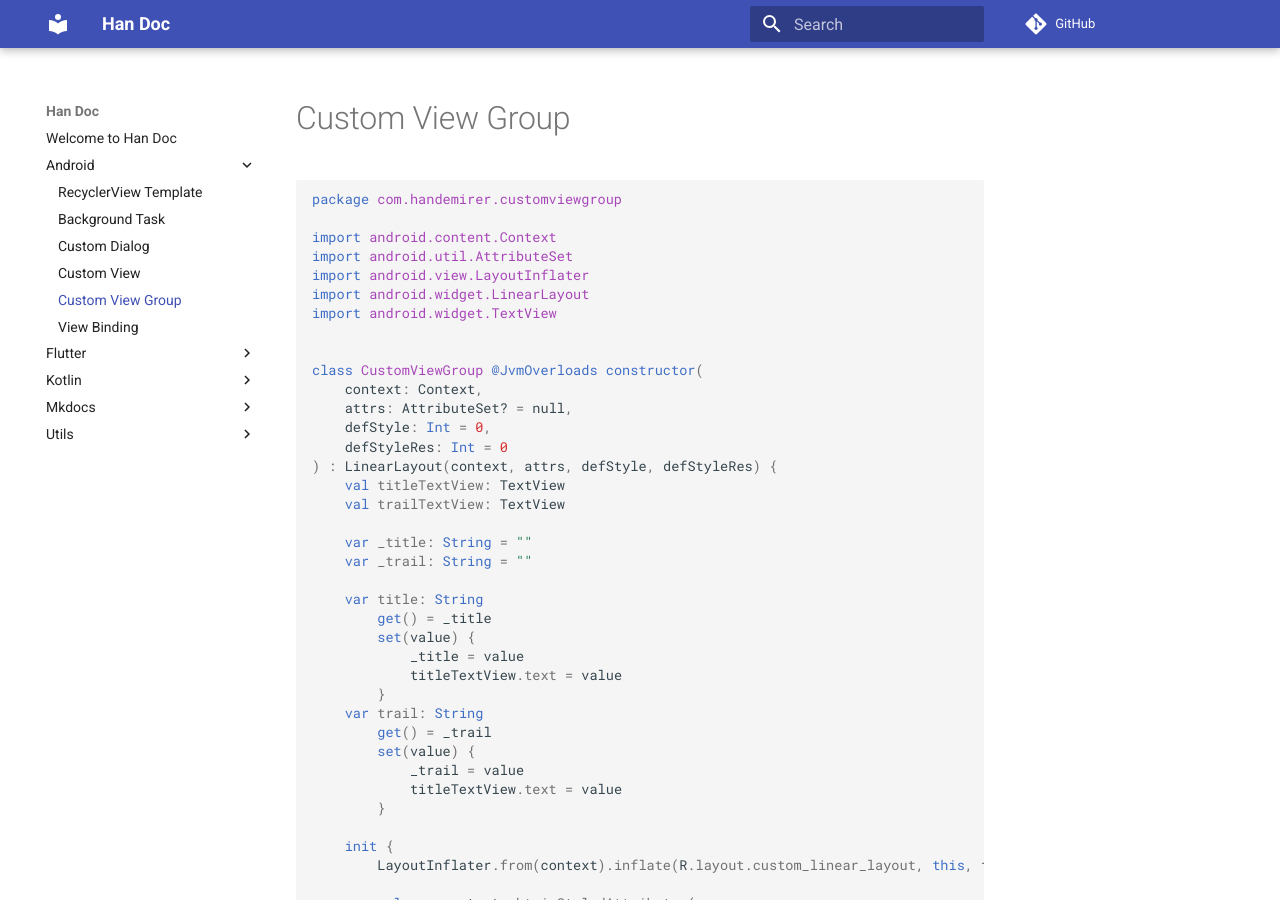
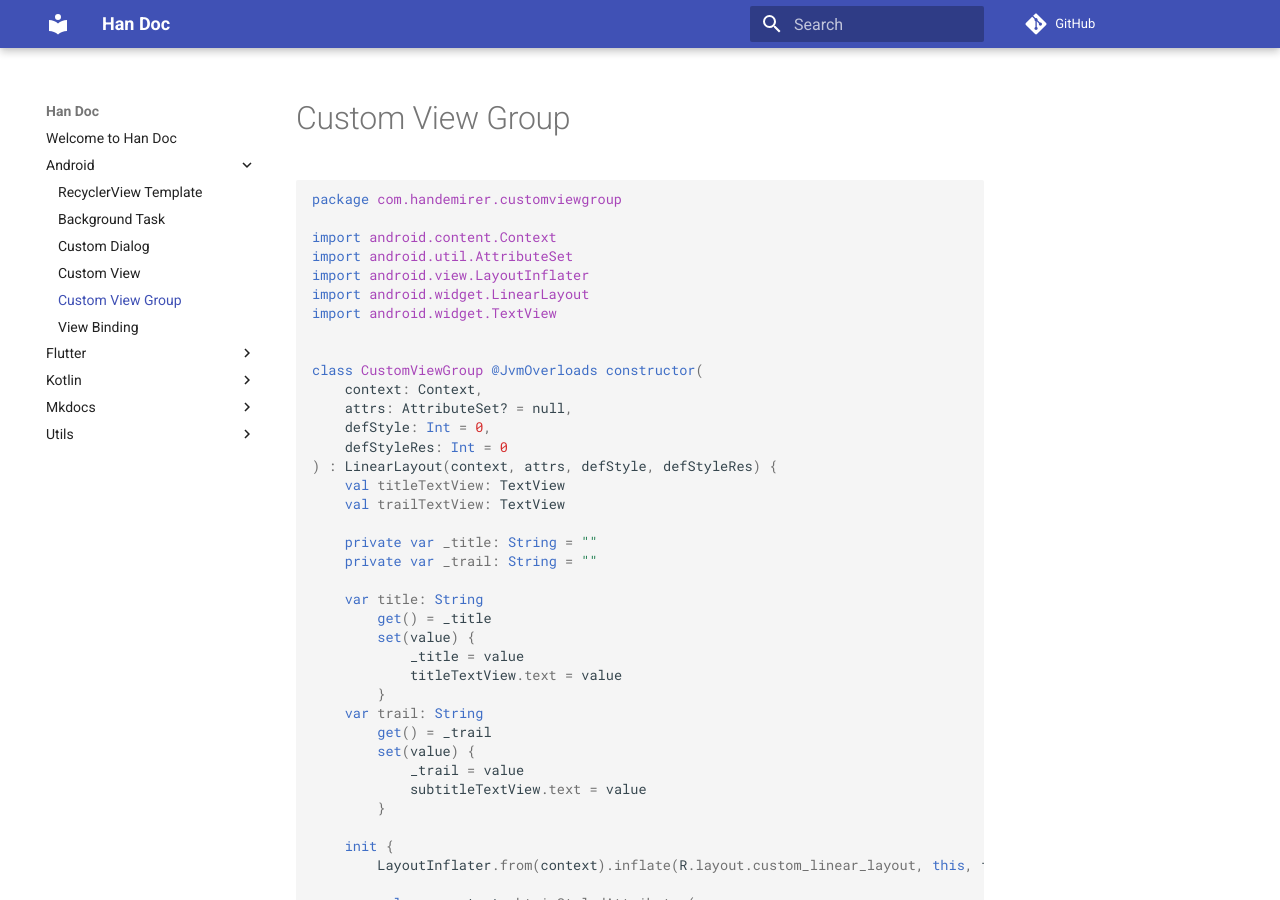
Before and after one commit to handemirer/handoc, an MkDocs documentation site: the page built from docs/Android/custom_view_group.md, in a window 1280 px wide and 900 px high. Built offline with MkDocs 1.6.1 and Material for MkDocs 9.7.7, drawn with Linux system fonts in a browser that asks for light colours; comment, search, counter and statistics services are not loaded.

Commit message:
Update custom_view_group.md

```diff
--- a/docs/Android/custom_view_group.md
+++ b/docs/Android/custom_view_group.md
@@ -19,8 +19,8 @@ class CustomViewGroup @JvmOverloads constructor(
     val titleTextView: TextView
     val trailTextView: TextView
 
-    var _title: String = ""
-    var _trail: String = ""
+    private var _title: String = ""
+    private var _trail: String = ""
 
     var title: String
         get() = _title
@@ -32,7 +32,7 @@ class CustomViewGroup @JvmOverloads constructor(
         get() = _trail
         set(value) {
             _trail = value
-            titleTextView.text = value
+            subtitleTextView.text = value
         }
 
     init {
```
